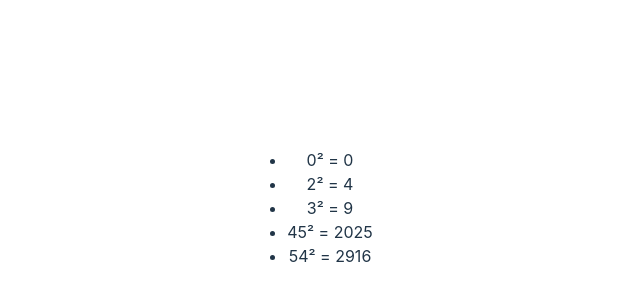
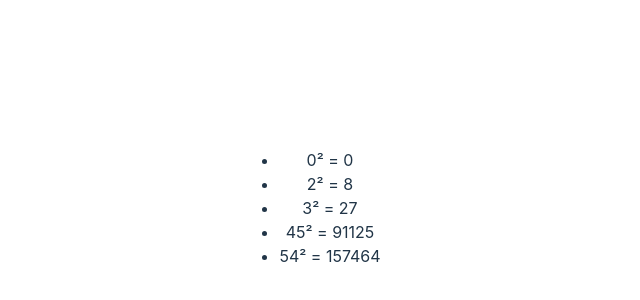
Before and after one commit to AngelPASTORROJAS/vite_exos, a React (Vite) app: page / in a window 1280 px wide. Shown: the part 192-492 px from the top of the page, without its empty margins (330-970 px from the left). Built offline with nearby package versions, Linux system fonts and the light colour scheme.

Commit message:
feat: affichage de puissance de 3

```diff
--- a/src/App.jsx
+++ b/src/App.jsx
@@ -1,10 +1,10 @@
 import './App.css'
-import Wrapper from './components/Wrapper'
+import Number from './components/Number'
 
 function App() {
   return (
     <>
-      <Wrapper></Wrapper>
+    <Number></Number>
     </>
   )
 }
--- a/src/components/Number.jsx
+++ b/src/components/Number.jsx
@@ -1,3 +1,10 @@
-const Number = [0,2,3,45,54]
+import Wrapper from "./Wrapper";
+const Number = () => {
+  return <ul>{Wrapper.map((element) =>
+    <li key={element}>
+        {element}² =  {element * element * element}
+    </li>
+)}</ul>;
+};
 
-export default Number
+export default Number;
--- a/src/components/Wrapper.jsx
+++ b/src/components/Wrapper.jsx
@@ -1,10 +1,3 @@
-import Number from "./Number";
-const Wrapper = () => {
-  return <ul>{Number.map((element) =>
-    <li key={element}>
-        {element}² =  {element * element}
-    </li>
-)}</ul>;
-};
+const Wrapper = [0,2,3,45,54]
 
-export default Wrapper;
+export default Wrapper
```
